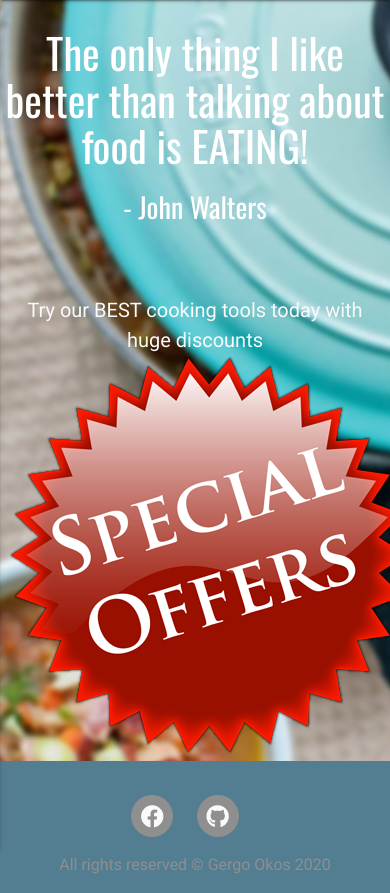
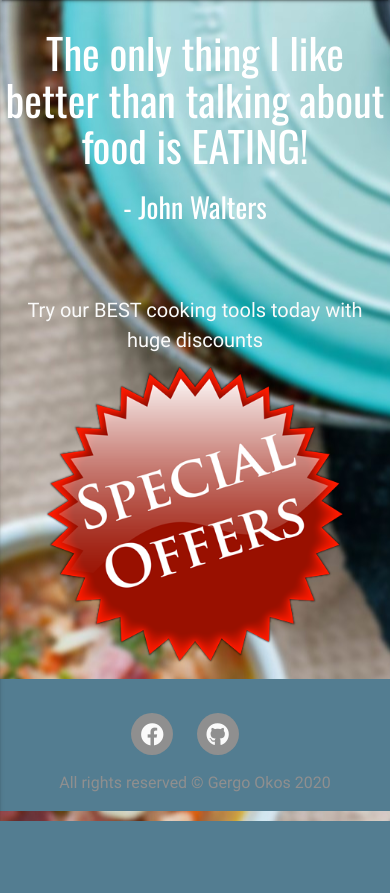
Before and after one commit to DiGergo/milestone-3, a Flask app: page / in a window 390 px wide; the page is wider, and only the part inside the window is pictured. Shown: the part 56-949 px from the top of that part. After the commit the page ends 877 px from the top of that part, so only its background shows below. Run offline with Flask 2, Linux system fonts and the light colour scheme; some libraries are stand-ins or nearby versions.

Commit message:
css changes

```diff
--- a/static/css/style.css
+++ b/static/css/style.css
@@ -63,6 +63,10 @@ a {
     max-width: 100%;
 }
 
+.discount-image{
+    max-width: 80%;
+}
+
 /* ---------------------------------------Cards */
 
 .card.large {
@@ -93,16 +97,21 @@ a {
     width: 70%;
 }
 
+@media only screen and (max-width: 600px) {
+  .add-row {
+    width: 90%;
+  }
+
 .row-short{
     width: 40%;
 }
 
 .row {
-    margin-bottom: 0px;
+    margin-bottom: 10px;
 }
 
 .card-margin{
-    margin-top:15px;
+    margin:15px 0px 15px 0px;
 }
 /* ------------------------------------ Recipe page */
 
--- a/templates/index.html
+++ b/templates/index.html
@@ -11,7 +11,7 @@
             <a href="{{url_for('get_shop')}}">Try our BEST cooking tools today with huge discounts</a>
         </div>
         <div class="row discount">
-           <a href="{{url_for('get_shop')}}"><img src="../static/images/special-offers.png"></a>
+           <a href="{{url_for('get_shop')}}"><img class="discount-image" src="../static/images/special-offers.png"></a>
         </div>
     </div>
 </body>
```
